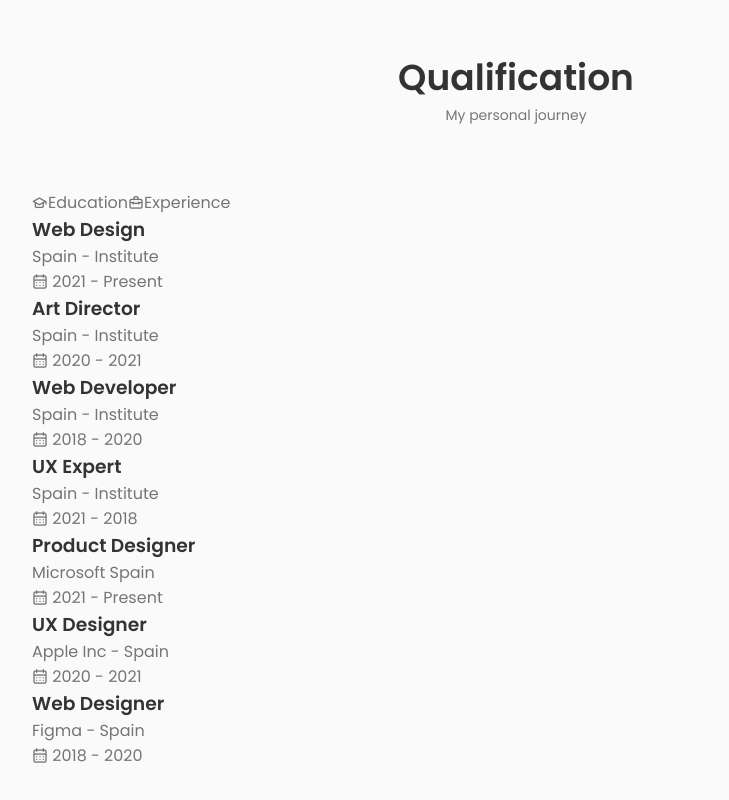
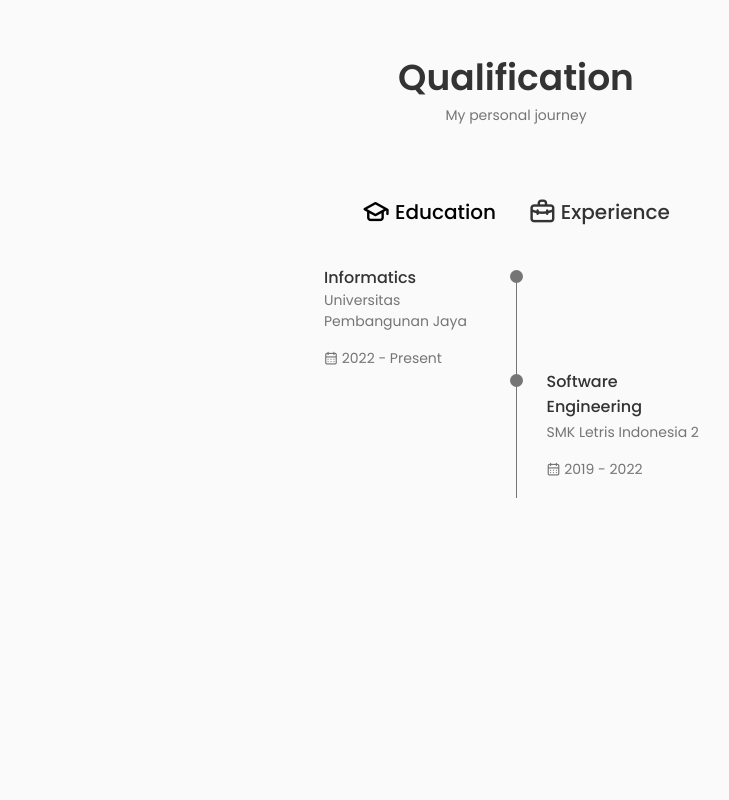
Before and after one commit to jnzega/jnzega, a React (Create React App) app: page / in a window 1280 px wide. Shown: the part 2380-3180 px from the top of the page, without its empty margins (124-853 px from the left). After the commit the page ends 2892 px from the top, so only its background shows below. Built offline with nearby package versions, Linux system fonts and the light colour scheme.

Commit message:
Finishing the design of Qualification section and adding some information in it

```diff
--- a/src/components/qualification/Qualification.jsx
+++ b/src/components/qualification/Qualification.jsx
@@ -1,6 +1,13 @@
+import { useState } from 'react'
 import "./qualification.css"
 
 const Qualification = () => {
+    const [toggleState, setToggleState] = useState(1);
+
+    const toggleTab = (index) => {
+        setToggleState(index);
+    };
+
     return (
         <section className="qualification section">
             <h2 className="section__title">Qualification</h2>
@@ -8,23 +15,37 @@ const Qualification = () => {
 
             <div className="qualification__container container">
                 <div className="qualification__tabs">
-                    <div className="qualification__button qualification__active button--flex">
+                    <div
+                        className={
+                            toggleState === 1 ? "qualification__button qualification__active button--flex" : "qualification__button button--flex"
+                        }
+                        onClick={() => toggleTab(1)}
+                    >
                         <i className="uil uil-graduation-cap qualification__icon"></i> Education
                     </div>
 
-                    <div className="qualification__button button--flex">
+                    <div
+                        className={
+                            toggleState === 2 ? "qualification__button qualification__active button--flex" : "qualification__button button--flex"
+                        }
+                        onClick={() => toggleTab(2)}
+                    >
                         <i className="uil uil-briefcase-alt qualification__icon"></i> Experience
                     </div>
                 </div>
 
                 <div className="qualification__section">
-                    <div className="qualification__content qualification__content-active">
+                    <div
+                        className={
+                            toggleState === 1 ? "qualification__content qualification__content-active" : "qualification__content"
+                        }
+                    >
                         <div className="qualification__data">
                             <div>
-                                <h3 className="qualification__title">Web Design</h3>
-                                <span className="qualification__subtitle">Spain - Institute</span>
+                                <h3 className="qualification__title">Informatics</h3>
+                                <span className="qualification__subtitle">Universitas Pembangunan Jaya</span>
                                 <div className="qualification__calendar">
-                                    <i className="uil uil-calendar-alt"></i> 2021 - Present
+                                    <i className="uil uil-calendar-alt"></i> 2022 - Present
                                 </div>
                             </div>
 
@@ -42,20 +63,26 @@ const Qualification = () => {
                                 <span className="qualification__line"></span>
                             </div>
                             <div>
-                                <h3 className="qualification__title">Art Director</h3>
-                                <span className="qualification__subtitle">Spain - Institute</span>
+                                <h3 className="qualification__title">Software Engineering</h3>
+                                <span className="qualification__subtitle">SMK Letris Indonesia 2</span>
                                 <div className="qualification__calendar">
-                                    <i className="uil uil-calendar-alt"></i> 2020 - 2021
+                                    <i className="uil uil-calendar-alt"></i> 2019 - 2022
                                 </div>
                             </div>
                         </div>
+                    </div>
 
+                    <div
+                        className={
+                            toggleState === 2 ? "qualification__content qualification__content-active" : "qualification__content"
+                        }
+                    >
                         <div className="qualification__data">
                             <div>
-                                <h3 className="qualification__title">Web Developer</h3>
-                                <span className="qualification__subtitle">Spain - Institute</span>
+                                <h3 className="qualification__title">Database Assistant Lecturer</h3>
+                                <span className="qualification__subtitle">Contract</span>
                                 <div className="qualification__calendar">
-                                    <i className="uil uil-calendar-alt"></i> 2018 - 2020
+                                    <i className="uil uil-calendar-alt"></i> Feb 2024 - Present
                                 </div>
                             </div>
 
@@ -73,22 +100,20 @@ const Qualification = () => {
                                 <span className="qualification__line"></span>
                             </div>
                             <div>
-                                <h3 className="qualification__title">UX Expert</h3>
-                                <span className="qualification__subtitle">Spain - Institute</span>
+                                <h3 className="qualification__title">JSDP Verifier and Validator Team</h3>
+                                <span className="qualification__subtitle">Internship</span>
                                 <div className="qualification__calendar">
-                                    <i className="uil uil-calendar-alt"></i> 2021 - 2018
+                                    <i className="uil uil-calendar-alt"></i> Jan 2024 - Present
                                 </div>
                             </div>
                         </div>
-                    </div>
 
-                    <div className="qualification__content">
                         <div className="qualification__data">
                             <div>
-                                <h3 className="qualification__title">Product Designer</h3>
-                                <span className="qualification__subtitle">Microsoft Spain</span>
+                                <h3 className="qualification__title">Multimedia Team</h3>
+                                <span className="qualification__subtitle">Freelance</span>
                                 <div className="qualification__calendar">
-                                    <i className="uil uil-calendar-alt"></i> 2021 - Present
+                                    <i className="uil uil-calendar-alt"></i> Oct 2023 - Jan 2024
                                 </div>
                             </div>
 
@@ -106,26 +131,42 @@ const Qualification = () => {
                                 <span className="qualification__line"></span>
                             </div>
                             <div>
-                                <h3 className="qualification__title">UX Designer</h3>
-                                <span className="qualification__subtitle">Apple Inc - Spain</span>
+                                <h3 className="qualification__title">Contributing Writer</h3>
+                                <span className="qualification__subtitle">Freelance</span>
                                 <div className="qualification__calendar">
-                                    <i className="uil uil-calendar-alt"></i> 2020 - 2021
+                                    <i className="uil uil-calendar-alt"></i> Apr 2023 - Nov 2023
                                 </div>
                             </div>
                         </div>
 
                         <div className="qualification__data">
                             <div>
-                                <h3 className="qualification__title">Web Designer</h3>
-                                <span className="qualification__subtitle">Figma - Spain</span>
+                                <h3 className="qualification__title">Archive Administrator</h3>
+                                <span className="qualification__subtitle">Internship</span>
                                 <div className="qualification__calendar">
-                                    <i className="uil uil-calendar-alt"></i> 2018 - 2020
+                                    <i className="uil uil-calendar-alt"></i> Feb 2023 - Jun 2023
                                 </div>
                             </div>
 
                             <div>
                                 <span className="qualification__rounder"></span>
                                 <span className="qualification__line"></span>
+                            </div>
+                        </div>
+
+                        <div className="qualification__data">
+                            <div>
+                            </div>
+                            <div>
+                                <span className="qualification__rounder"></span>
+                                <span className="qualification__line"></span>
+                            </div>
+                            <div>
+                                <h3 className="qualification__title">Voice Talent</h3>
+                                <span className="qualification__subtitle">Freelance</span>
+                                <div className="qualification__calendar">
+                                    <i className="uil uil-calendar-alt"></i> Dec 2020 - Jan 2023
+                                </div>
                             </div>
                         </div>
                     </div>
--- a/src/components/qualification/qualification.css
+++ b/src/components/qualification/qualification.css
@@ -0,0 +1,114 @@
+.qualification__container {
+    max-width: 768px;
+}
+
+.qualification__tabs {
+    display: flex;
+    justify-content: center;
+    margin-bottom: var(--mb-2);
+}
+
+.qualification__button {
+    font-size: var(--h3-font-size);
+    font-weight: var(--font-medium);
+    color: var(--title-color);
+    margin: 0 var(--mb-1);
+    cursor: pointer;
+}
+
+.qualification__button:hover {
+    color: var(--title-color-dark);
+}
+
+.qualification__icon {
+    font-size: 1.8rem;
+    margin-right: var(--mb-0-25);
+}
+
+.qualification__active {
+    color: var(--title-color-dark);
+}
+
+.qualification__section {
+    display: grid;
+    grid-template-columns: 0.5fr;
+    justify-content: center;
+}
+
+.qualification__content {
+    display: none;
+}
+
+.qualification__content-active {
+    display: block;
+}
+
+.qualification__data {
+    display: grid;
+    grid-template-columns: 1fr max-content 1fr;
+    column-gap: 1.5rem;
+}
+
+.qualification__title {
+    font-size: var(--normal-font-size);
+    font-weight: var(--font-medium);
+}
+
+.qualification__subtitle {
+    display: inline-block;
+    font-size: var(--small-font-size);
+    margin-bottom: var(--mb-1);
+}
+
+.qualification__calendar {
+    font-size: var(--small-font-size);
+}
+
+.qualification__rounder {
+    display: inline-block;
+    width: 13px;
+    height: 13px;
+    background-color: var(--text-color);
+    border-radius: 50%;
+}
+
+.qualification__line {
+    display: block;
+    width: 1px;
+    height: 100%;
+    background-color: var(--text-color);
+    transform: translate(6px, -7px);
+}
+
+/* For large devices */
+@media screen and (max-width: 992px) {
+    .qualification__container {
+        margin-left: auto;
+        margin-right: auto;
+    }
+}
+
+/* For medium devices */
+@media screen and (max-width: 768px) {
+    .qualification__container {
+        margin-left: var(--mb-1-5);
+        margin-right: var(--mb-1-5);
+    }
+}
+
+@media screen and (max-width: 576px) {
+    .qualification__section {
+        grid-template-columns: initial;
+    }
+
+    .qualification__button {
+        margin: 0 var(--mb-0-75);
+    }
+}
+
+/* For small devices */
+@media screen and (max-width: 350px) {
+    .qualification__data {
+        gap: 0.5rem;
+    }
+}
--- a/src/components/services/Services.jsx
+++ b/src/components/services/Services.jsx
@@ -6,7 +6,7 @@ const Services = () => {
 
     const toggleTab = (index) => {
         setToggleState(index);
-    }
+    };
 
     return (
         <section className="services section" id="services">
```
